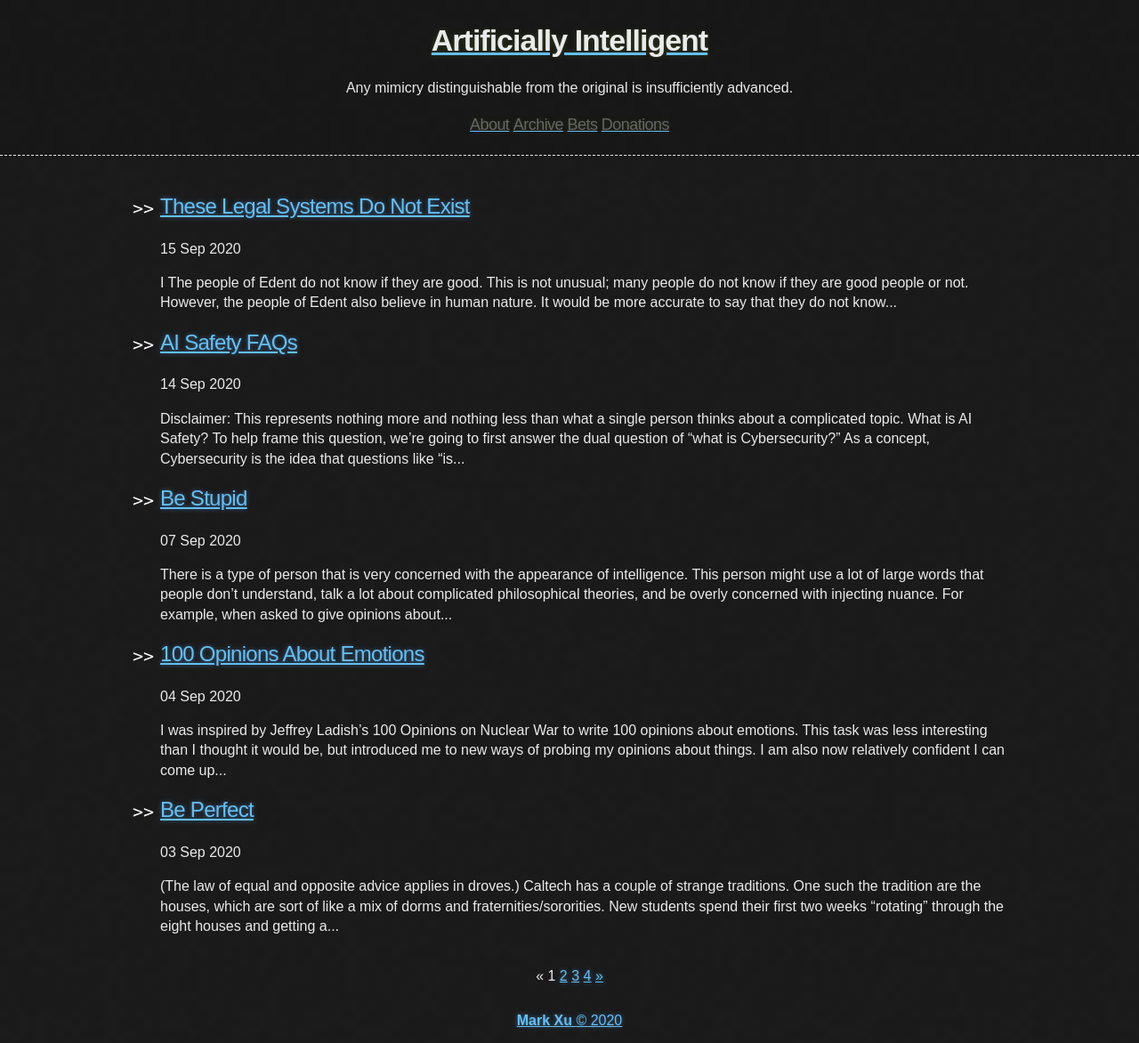
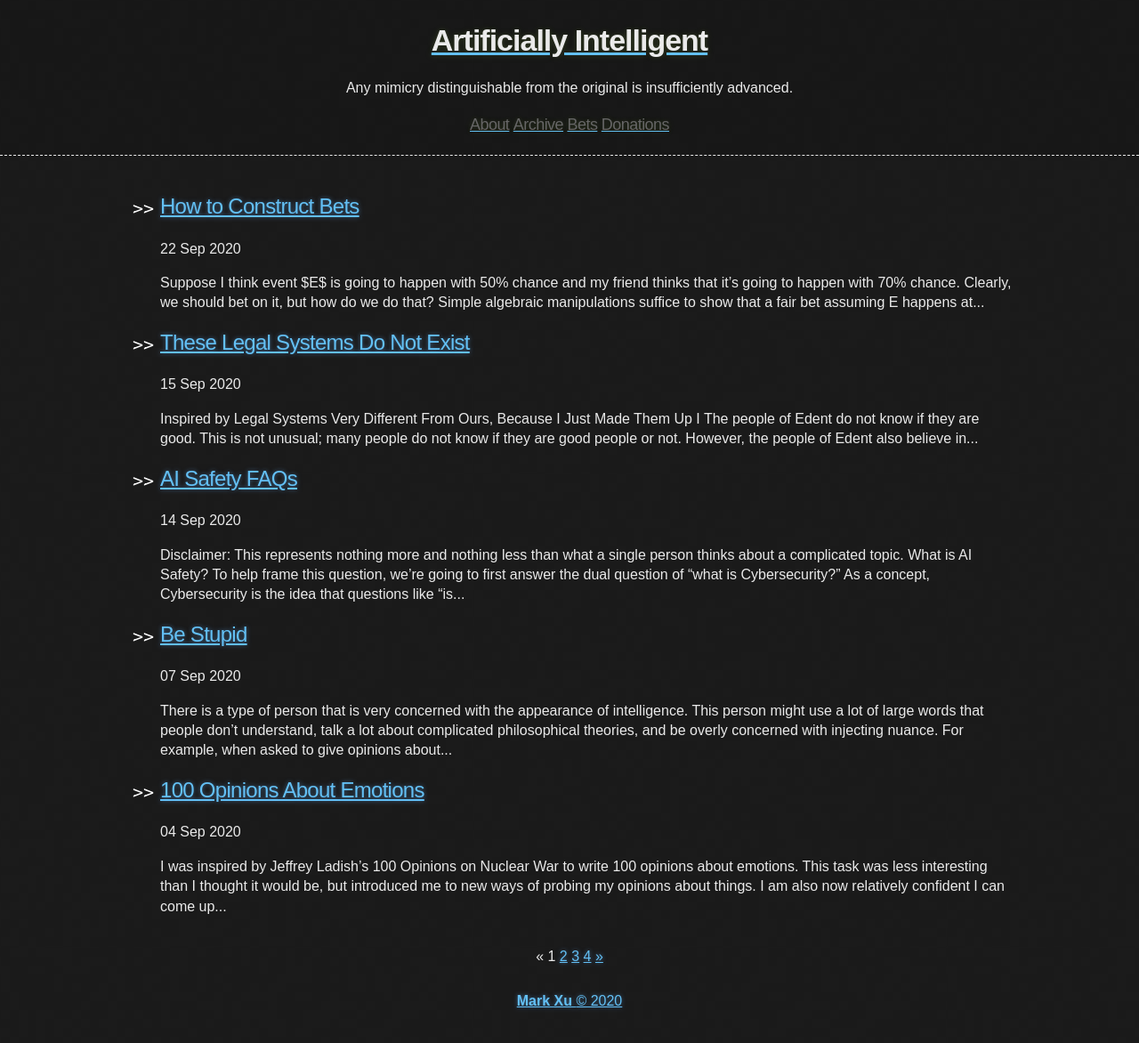
Before and after one commit to tocttou/hacker-blog, a Jekyll site: the page built from index.html, in a window 1280 px wide. Shown: the whole page at 89% size. Built offline with Jekyll 4.4.1, drawn with Linux system fonts in a browser that asks for light colours; the list of posts is cut into pages by our own code; after the commit the page ends 1150 px from its top, so only the background shows below that; part of the change alters nothing that is shown.

Commit message:
how to bet

```diff
--- a/_posts/2020-9-15-Legal-Systems.md
+++ b/_posts/2020-9-15-Legal-Systems.md
@@ -3,7 +3,10 @@ title: These Legal Systems Do Not Exist
 published: true
 ---
 
+Inspired by [Legal Systems Very Different From Ours, Because I Just Made Them Up](https://slatestarcodex.com/2020/03/30/legal-systems-very-different-from-ours-because-i-just-made-them-up/)
+
 # I
+
 The people of Edent do not know if they are good. This is not unusual; many people do not know if they are good people or not. However, the people of Edent also believe in human nature. It would be more accurate to say that they do not know whether humanity is good.
 
 Luckily, the people of Edent are all evidentiary decision theorists. Instead of asking themselves "what should I do", they act based on the question "what would I be happy to hear that I did?". In answering this question, they reason: "if I did something bad, then that would mean human nature is bad. If human nature is bad, then Edent would soon collapse. I do not want this, so I will do something good."
--- /dev/null
+++ b/_posts/2020-9-22-How-to-Construct-Bets.md
@@ -0,0 +1,18 @@
+---
+title: How to Construct Bets
+published: true
+---
+
+Suppose I think event $E$ is going to happen with 50% chance and my friend thinks that it's going to happen with 70% chance. Clearly, we should [bet](https://markxu.com/bets) on it, but how do we do that?
+
+Simple algebraic manipulations suffice to show that a fair bet assuming E happens at 60% chance (3:2 odds) will have the same expected value for me and my friend. I pay my friend \$2 if $E$ happens and my friend pays me \$3 of it doesn't happen.
+
+Assume I think $E$ happens with probability $p$ and my friend thinks it happens with probability $q$. Let my friend pay me $r$ if $E$ happens and let me pay them $1-r$ if it does not happen. My expected value is $pr - (1 - p)(1 - r)= -1 + p + r$. Their expected value is $(1-r)(1-q) - rq = 1 - q - r$. Equating the two gives $r = \frac{2 - (q + p)}{2} = 1 - \frac{q + p}{2}$, e.g. a fair bet assuming that $E$ happens with $\frac{q + p}{2}$ chance.
+
+Something slightly confusing happens when both probabilities are small. If I think something happens with 0.5% and my friend thinks it happens with 1.5%, then we should both agree to a fair bet assuming the event happens with 1% chance. But who pays who what? The "easy" way to do it is to just calculate expected values; for one combination, the expected value is negative for both players. The easier way is to just remember that the person with the higher probability gets money if the event happens. In this case, my friend has a higher probability, so they'll get \$99 if the event happens and lose \$1 if it doesn't, for an expected value of \$0.50.
+
+An interesting observation is that if both people have low probabilities, the person with the higher probability is likely to "lose" the bet, where "losing" is having to pay money. This suggests that a person having won many bets does not mean much if you don't know the betting odds. For example, I can have a 0.1% chance on something whose true probability is 1% and win an expected 99 bets before I lose one.[^1]
+
+This means that unless you bet very frequently, it seems inadvisable to make bets against people where the odds are too extreme; you will be richer in expectation, but have also have a poor betting record in expectation. Bets seem most useful when one person thinks an event is more than 50% likely to happen and another person thinks it's less than 50%.
+
+[^1]: Let $N$ be the number of times I bet assuming I stop after I lose once. Note that $\mathbb E[N] = 1 + 0.99 \mathbb E [N] \implies N = 100$.
```
